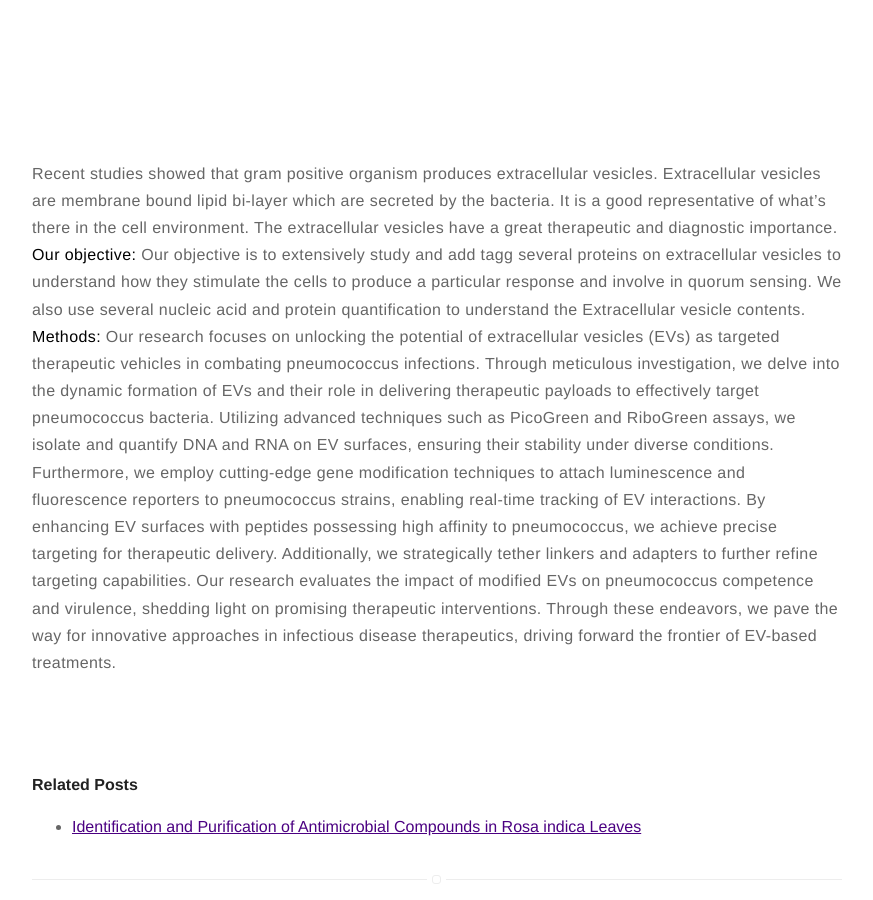
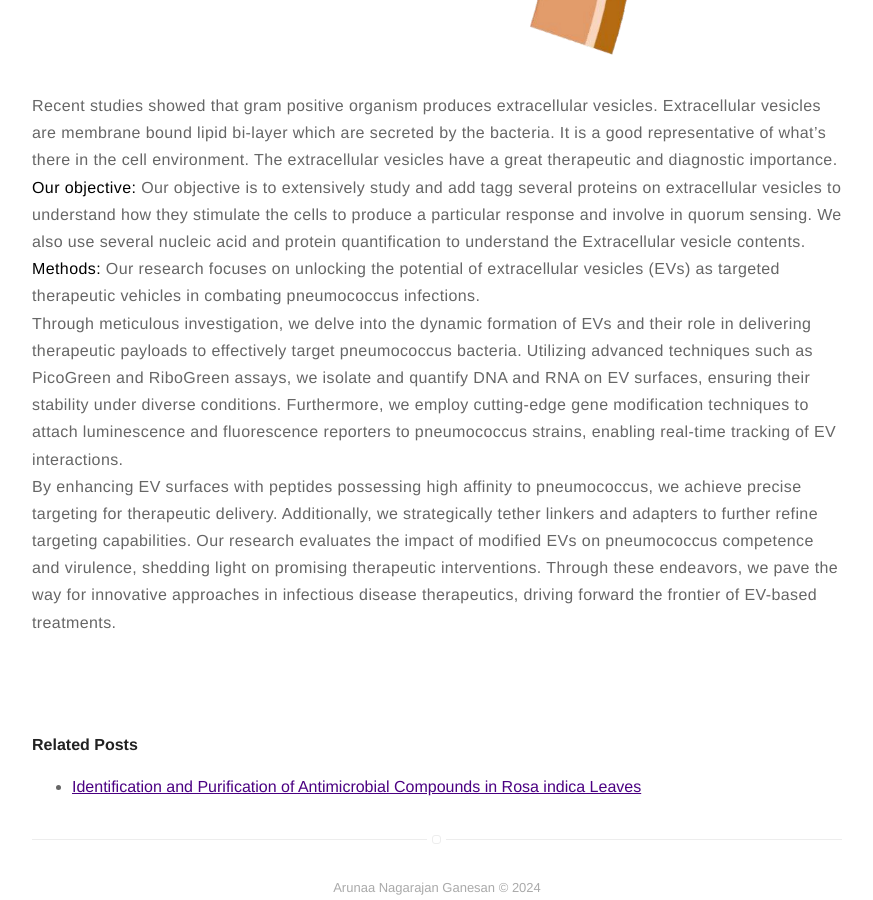
Before and after one commit to arunaang/arunaang.github.io, a Jekyll site: the page built from _posts/2023-09-24-Designing-Protein-Binder copy.markdown, in a window 1280 px wide and 900 px high, scrolled down 1285 px. Shown: the whole window, without its empty margins (203-1076 px from the left). Built offline with Jekyll 4.4.1, drawn with Linux system fonts in a browser that asks for light colours; nearby versions of some CDN libraries.

Commit message:
origin main

```diff
--- a/_posts/2023-09-24-Designing-Protein-Binder copy.markdown
+++ b/_posts/2023-09-24-Designing-Protein-Binder copy.markdown
@@ -25,4 +25,8 @@ externalLink: false
 Our objective  is to extensively study and add tagg several proteins on extracellular vesicles to understand how they stimulate the cells to produce a particular response and involve in quorum sensing. We also use several nucleic acid and protein quantification to understand the Extracellular vesicle contents.
 <br>
 **Methods:**
-Our research focuses on unlocking the potential of extracellular vesicles (EVs) as targeted therapeutic vehicles in combating pneumococcus infections. Through meticulous investigation, we delve into the dynamic formation of EVs and their role in delivering therapeutic payloads to effectively target pneumococcus bacteria. Utilizing advanced techniques such as PicoGreen and RiboGreen assays, we isolate and quantify DNA and RNA on EV surfaces, ensuring their stability under diverse conditions. Furthermore, we employ cutting-edge gene modification techniques to attach luminescence and fluorescence reporters to pneumococcus strains, enabling real-time tracking of EV interactions. By enhancing EV surfaces with peptides possessing high affinity to pneumococcus, we achieve precise targeting for therapeutic delivery. Additionally, we strategically tether linkers and adapters to further refine targeting capabilities. Our research evaluates the impact of modified EVs on pneumococcus competence and virulence, shedding light on promising therapeutic interventions. Through these endeavors, we pave the way for innovative approaches in infectious disease therapeutics, driving forward the frontier of EV-based treatments.
+Our research focuses on unlocking the potential of extracellular vesicles (EVs) as targeted therapeutic vehicles in combating pneumococcus infections.
+<br>
+Through meticulous investigation, we delve into the dynamic formation of EVs and their role in delivering therapeutic payloads to effectively target pneumococcus bacteria. Utilizing advanced techniques such as PicoGreen and RiboGreen assays, we isolate and quantify DNA and RNA on EV surfaces, ensuring their stability under diverse conditions. Furthermore, we employ cutting-edge gene modification techniques to attach luminescence and fluorescence reporters to pneumococcus strains, enabling real-time tracking of EV interactions.
+<br>
+By enhancing EV surfaces with peptides possessing high affinity to pneumococcus, we achieve precise targeting for therapeutic delivery. Additionally, we strategically tether linkers and adapters to further refine targeting capabilities. Our research evaluates the impact of modified EVs on pneumococcus competence and virulence, shedding light on promising therapeutic interventions. Through these endeavors, we pave the way for innovative approaches in infectious disease therapeutics, driving forward the frontier of EV-based treatments.
```
Also changed, not shown: _posts/2023-09-24-Designing-Protein-Binder copy 3.markdown (added, +34 -0 lines), assets/images/pEV.png, 1 other file.
